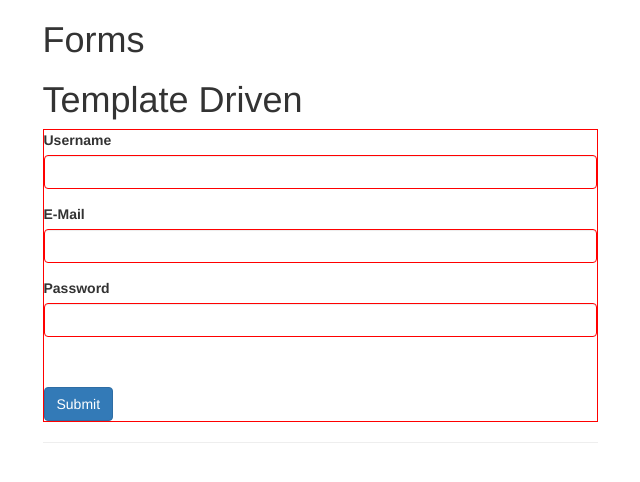
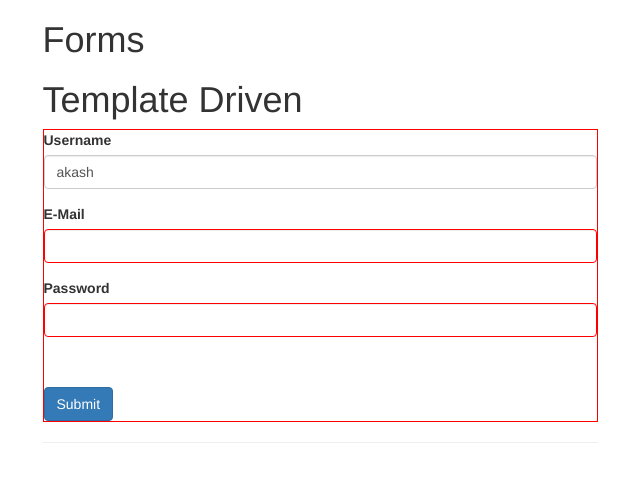
Before and after one commit to akashgarg51/angular-forms, an Angular app: page / in a window 1280 px wide. Shown: the top 482 px of the page, without its empty margins (320-960 px from the left). Built offline with nearby package versions, Linux system fonts and the light colour scheme.

Commit message:
Converted two way binding into one way by adding extra square brackets to ngModel and added default values
Change-Id: Ie36cb276a894c465fc526fc2fc770e0687698eb1
Signed-off-by: Akash Garg <akash.garg@sap.com>

```diff
--- a/src/app/template-driven/template-driven.component.html
+++ b/src/app/template-driven/template-driven.component.html
@@ -6,7 +6,7 @@
       <input type="text"
              class="form-control"
              id="username"
-             ngModel
+             [ngModel]="user.username"
              name="username"
              required>
     </div>
@@ -15,7 +15,7 @@
       <input type="text"
              class="form-control"
              id="email"
-             ngModel
+             [ngModel]="user.email"
              name="email"
              required
              pattern="[a-z0-9!#$%&'*+/=?^_`{|}~-]+(?:\.[a-z0-9!#$%&'*+/=?^_`{|}~-]+)*@(?:[a-z0-9](?:[a-z0-9-]*[a-z0-9])?\.)+[a-z0-9](?:[a-z0-9-]*[a-z0-9])?">
@@ -26,6 +26,7 @@
     <input type="password"
            class="form-control"
            id="password"
+           [ngModel]="user.password"
            ngModel
            required
            name="password">
--- a/src/app/template-driven/template-driven.component.ts
+++ b/src/app/template-driven/template-driven.component.ts
@@ -11,7 +11,13 @@ import { NgForm } from "@angular/forms"
       `]
 })
 export class TemplateDrivenComponent {
+        user = {
+           username: 'akash',
+           email: '',
+           password: ''
+        };
+
         onSubmit(form: NgForm) {
-           console.log(form);
-        }
+           console.log(this.user);
+        };
 }
```
